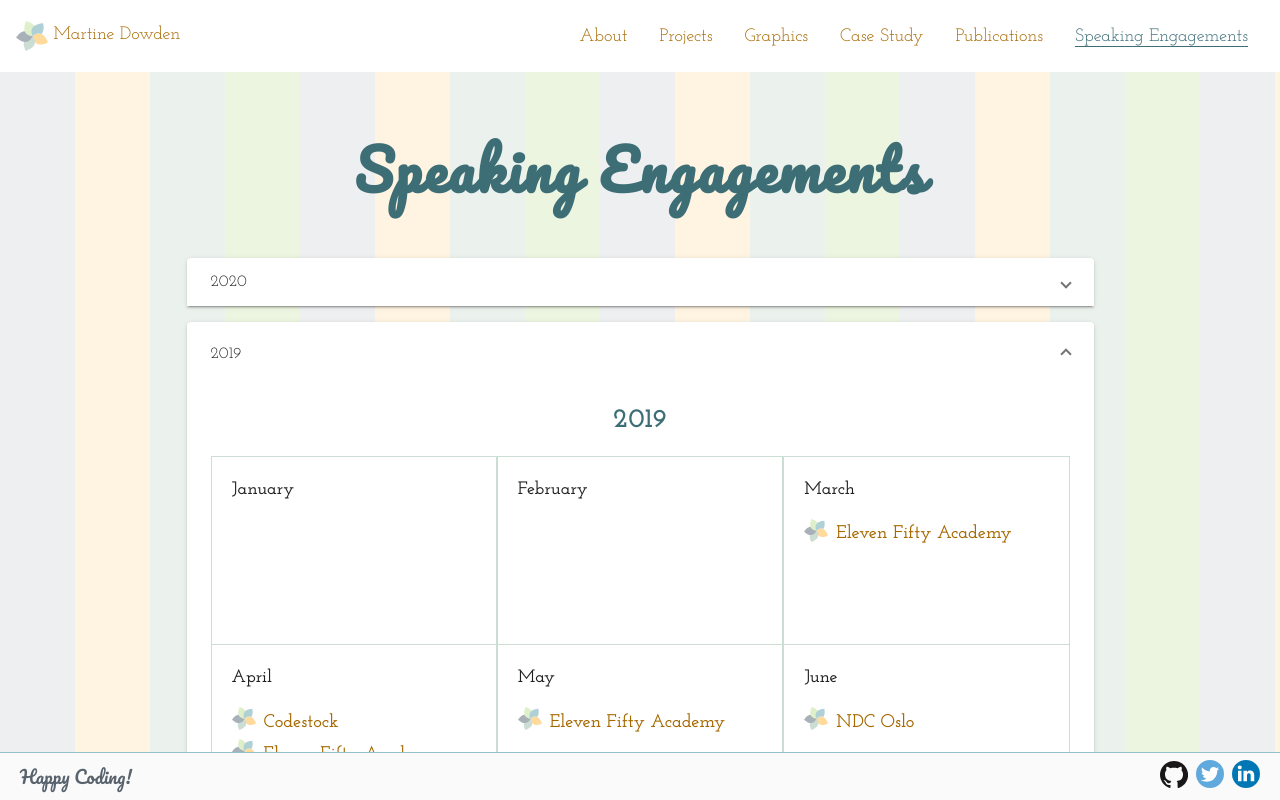
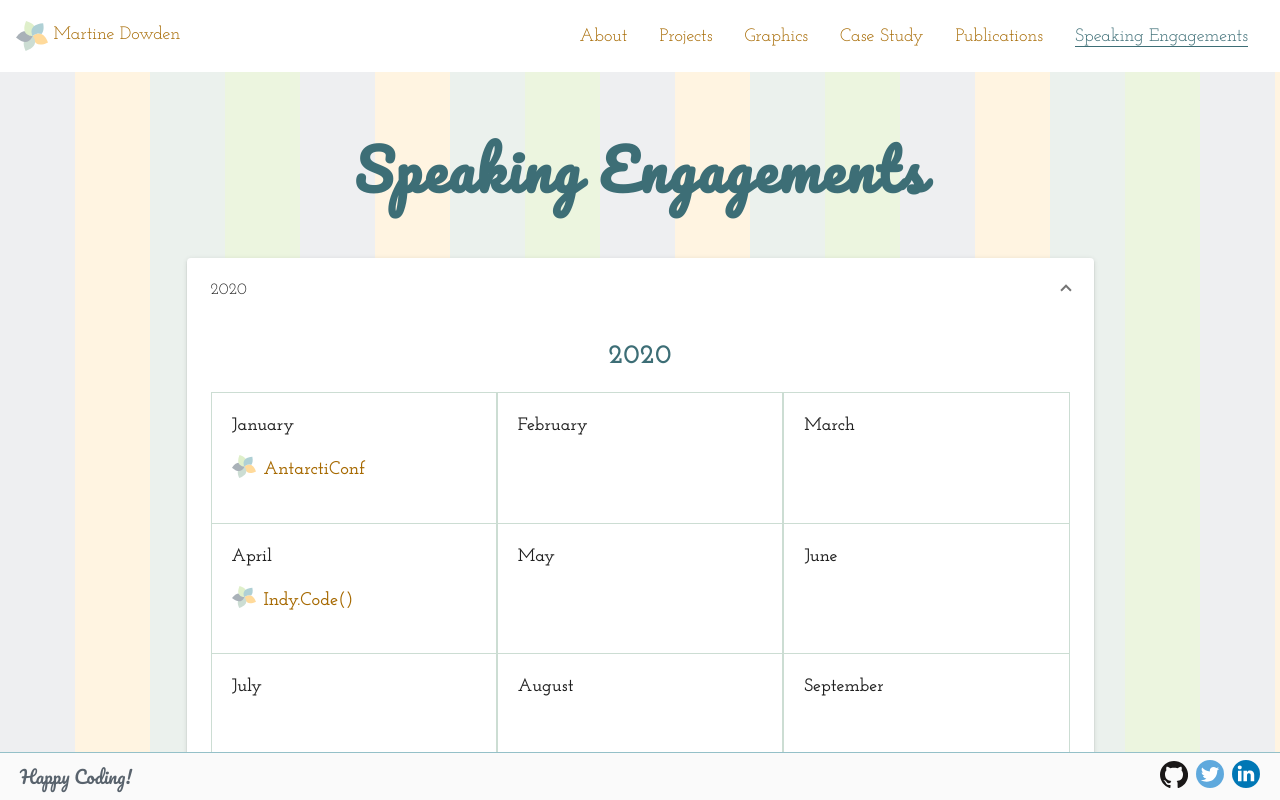
Before and after one commit to martine-dowden/portfolio, an Angular app: page /speaking in a window 1280 px wide. Built offline with nearby package versions, Linux system fonts and the light colour scheme.

Commit message:
2020 update

```diff
--- a/src/app/components/speaking/speaking.component.html
+++ b/src/app/components/speaking/speaking.component.html
@@ -3,7 +3,7 @@
   <h1>Speaking Engagements</h1>
 
   <mat-accordion>
-    <mat-expansion-panel>
+    <mat-expansion-panel [expanded]="true">
       <mat-expansion-panel-header>
         <mat-panel-title>
           <span class="header">2020</span>
@@ -25,6 +25,9 @@
         </div>
         <div class="april">
           <span>April</span>
+          <ul>
+            <li><a href="https://indycode.amegala.com/" target="_blank" rel="noopener">Indy.Code()</a></li>
+          </ul>
         </div>
         <div class="may">
           <span>May</span>
@@ -52,7 +55,7 @@
         </div>
       </div>
     </mat-expansion-panel>
-    <mat-expansion-panel [expanded]="true">
+    <mat-expansion-panel>
       <mat-expansion-panel-header>
         <mat-panel-title>
           <span class="header">2019</span>
--- a/src/styles.scss
+++ b/src/styles.scss
@@ -1,6 +1,6 @@
 /* You can add global styles to this file, and also import other style files */
-@import '/assets/scss/theme';
-@import '/assets/scss/mixins';
+@import './assets/scss/theme';
+@import './assets/scss/mixins';
 
 * { box-sizing: border-box; }
 *:focus {
```
Also changed, not shown: package.json (+28 -29 lines), 1 other file (tests, documents, lock files or other folders).
